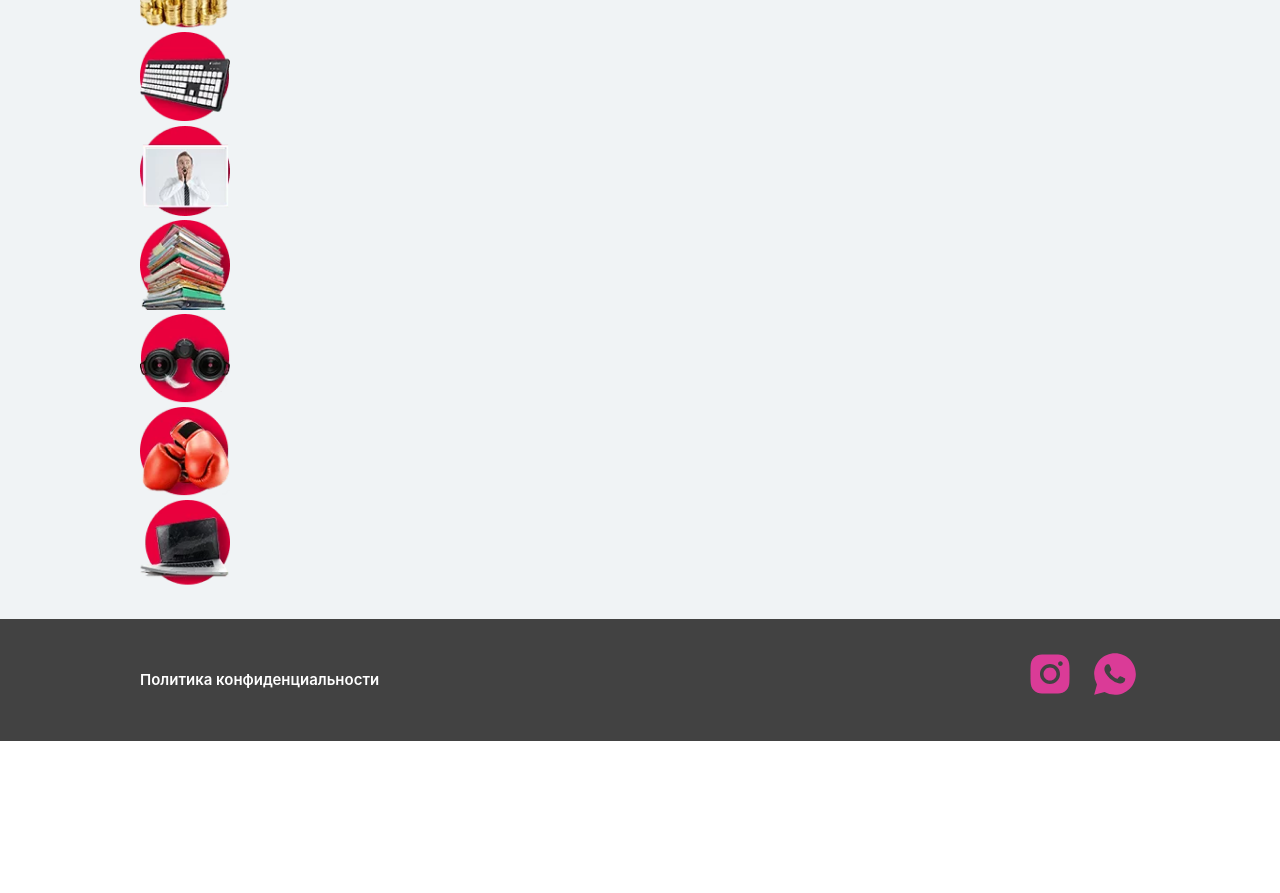
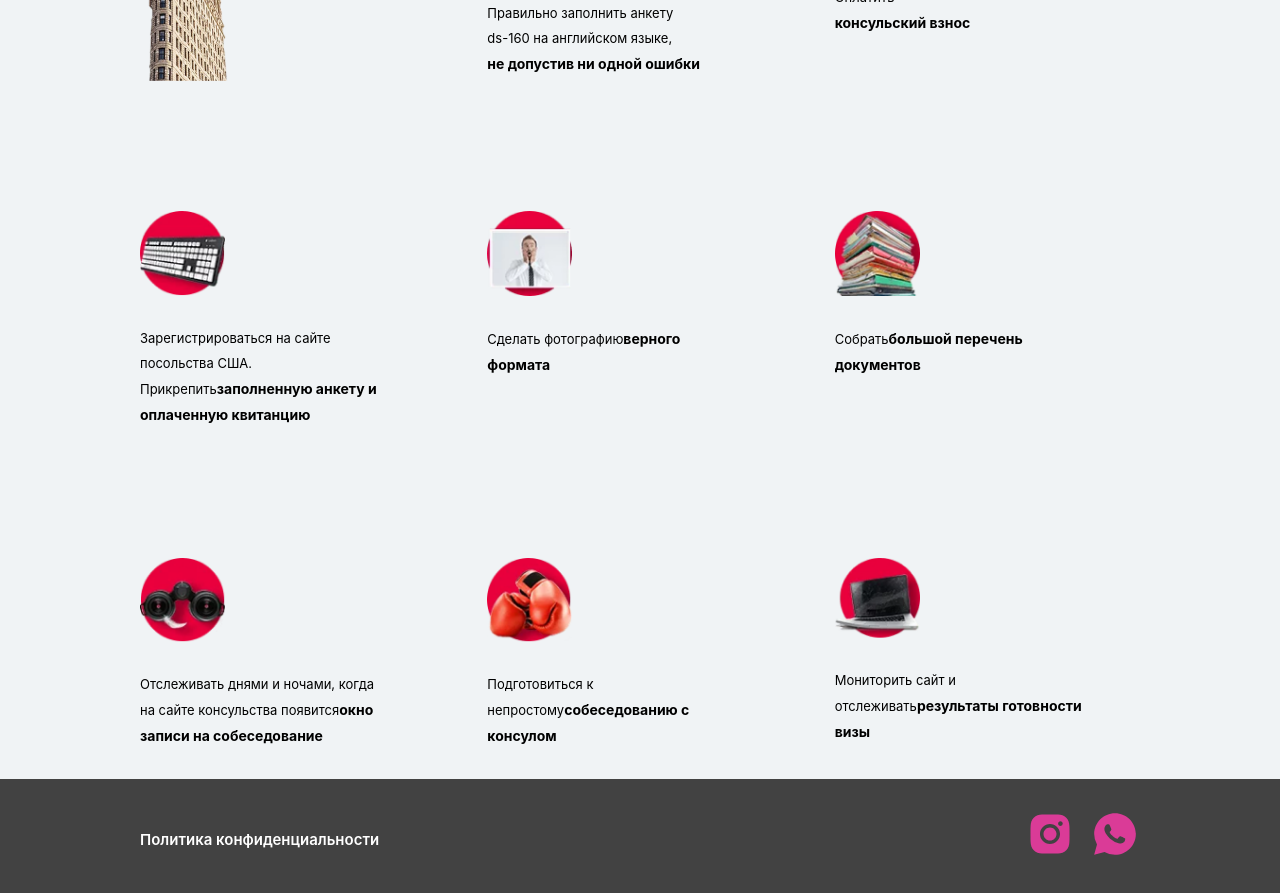
Before and after one commit to artyomvaleriyevich/aVisa, a React (Vite) app: page / in a window 1280 px wide. Shown: the part 1200-2093 px from the top of the page. Before the commit the page ends 1941 px from the top, so only its background shows below. Built offline with nearby package versions, Linux system fonts and the light colour scheme.

Commit message:
add new section whatNedd

```diff
--- a/src/components/pages/section/whatNeed/WhatNeed.tsx
+++ b/src/components/pages/section/whatNeed/WhatNeed.tsx
@@ -7,6 +7,7 @@ import cardImgFive from '../../../../assets/whatNeed/five.png'
 import cardImgSix from '../../../../assets/whatNeed/six.png'
 import cardImgSeven from '../../../../assets/whatNeed/seven.png'
 import cardImgEight from '../../../../assets/whatNeed/eight.png'
+import cardImgHome from '../../../../assets/whatNeed/home.png'
 
 
 const WhatNeed = () => {
@@ -15,6 +16,11 @@ const WhatNeed = () => {
             <div className="container">
                 <h3 className="whatNeed__title">Что нужно делать, чтобы получить визу в США самостоятельно</h3>
                 <div className="whatNeed__row">
+
+                    <div className="whatNeed__card">
+                        <img src={cardImgHome} alt="" className="whatNeed__card-image"/>
+                    </div>
+
                     <div className="whatNeed__card">
                         <img src={cardImgOne} alt="" className="whatNeed__card-img"/>
                         <h3 className="whatNeed__card-title">
@@ -28,8 +34,8 @@ const WhatNeed = () => {
                     <div className="whatNeed__card">
                         <img src={cardImgTwo} alt="" className="whatNeed__card-img"/>
                         <h3 className="whatNeed__card-title">
-
-                            <span className="whatNeed__card-title-bold"></span>
+                            Оплатить <br/>
+                            <span className="whatNeed__card-title-bold">консульский взнос</span>
 
                         </h3>
                     </div>
@@ -37,8 +43,8 @@ const WhatNeed = () => {
                     <div className="whatNeed__card">
                         <img src={cardImgThree} alt="" className="whatNeed__card-img"/>
                         <h3 className="whatNeed__card-title">
-
-                            <span className="whatNeed__card-title-bold"></span>
+                            Зарегистрироваться на сайте посольства США. Прикрепить
+                            <span className="whatNeed__card-title-bold">заполненную анкету и оплаченную квитанцию</span>
 
                         </h3>
                     </div>
@@ -46,8 +52,8 @@ const WhatNeed = () => {
                     <div className="whatNeed__card">
                         <img src={cardImgFour} alt="" className="whatNeed__card-img"/>
                         <h3 className="whatNeed__card-title">
-
-                            <span className="whatNeed__card-title-bold"></span>
+                            Сделать фотографию
+                            <span className="whatNeed__card-title-bold">верного формата</span>
 
                         </h3>
                     </div>
@@ -55,8 +61,8 @@ const WhatNeed = () => {
                     <div className="whatNeed__card">
                         <img src={cardImgFive} alt="" className="whatNeed__card-img"/>
                         <h3 className="whatNeed__card-title">
-
-                            <span className="whatNeed__card-title-bold"></span>
+                            Собрать
+                            <span className="whatNeed__card-title-bold">большой перечень  <br/> документов</span>
 
                         </h3>
                     </div>
@@ -64,8 +70,8 @@ const WhatNeed = () => {
                     <div className="whatNeed__card">
                         <img src={cardImgSix} alt="" className="whatNeed__card-img"/>
                         <h3 className="whatNeed__card-title">
-
-                            <span className="whatNeed__card-title-bold"></span>
+                            Отслеживать днями и ночами, когда на сайте консульства появится
+                            <span className="whatNeed__card-title-bold">окно записи на собеседование</span>
 
                         </h3>
                     </div>
@@ -73,8 +79,8 @@ const WhatNeed = () => {
                     <div className="whatNeed__card">
                         <img src={cardImgSeven} alt="" className="whatNeed__card-img"/>
                         <h3 className="whatNeed__card-title">
-
-                            <span className="whatNeed__card-title-bold"></span>
+                            Подготовиться к непростому
+                            <span className="whatNeed__card-title-bold">собеседованию с консулом</span>
 
                         </h3>
                     </div>
@@ -82,8 +88,8 @@ const WhatNeed = () => {
                     <div className="whatNeed__card">
                         <img src={cardImgEight} alt="" className="whatNeed__card-img"/>
                         <h3 className="whatNeed__card-title">
-
-                            <span className="whatNeed__card-title-bold"></span>
+                            Мониторить сайт и отслеживать
+                            <span className="whatNeed__card-title-bold">результаты готовности визы</span>
 
                         </h3>
                     </div>
--- a/src/components/pages/section/whatNeed/whatNeed.scss
+++ b/src/components/pages/section/whatNeed/whatNeed.scss
@@ -12,4 +12,33 @@
     color: #424242;
     line-height: 52px;
   }
+  &__row{
+    margin-top: 100px;
+    display: flex;
+    flex-wrap: wrap;
+    gap: 130px 100px;
+  }
+  &__card{
+    &-img{
+      width: 85px;
+    }
+    width: calc(33.33333% - 86px);
+    display: flex;
+    flex-direction: column;
+    row-gap: 30px;
+    &-title{
+      font-family: 'Inter',sans-serif;
+      font-style: normal;
+      font-weight: 400;
+      font-size: 13px;
+      line-height: 25px;
+      &-bold{
+        font-weight: 700;
+        font-size: 14px;
+      }
+    }
+    &-image{
+      width: 100px;
+    }
+  }
 }
```
Also changed, not shown: src/assets/whatNeed/home.png (added).
